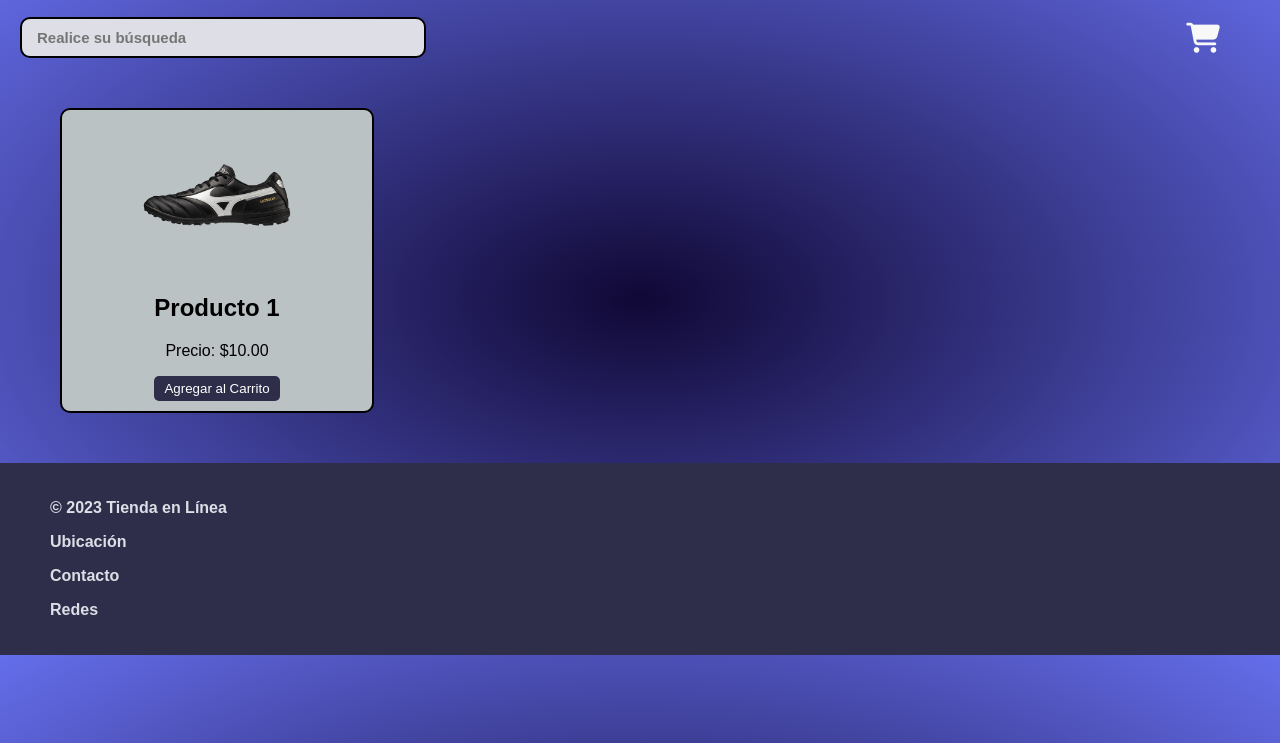
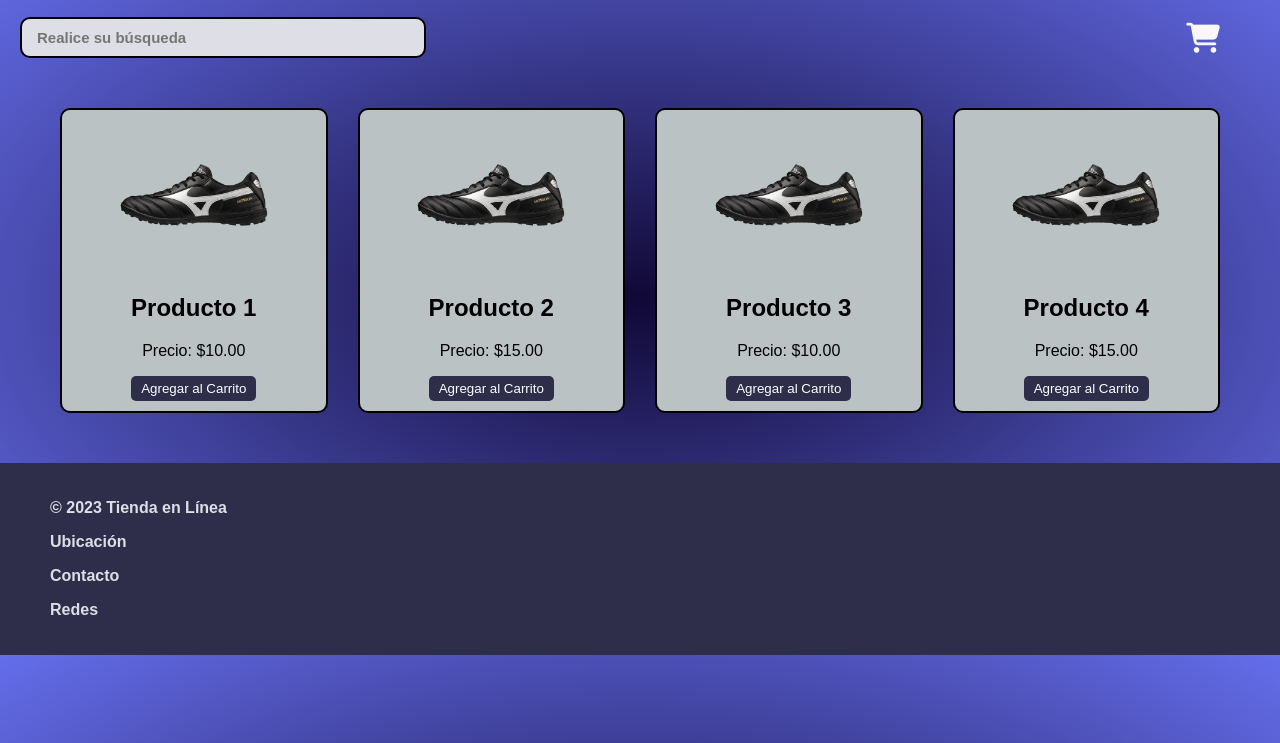
Before and after one commit to LuisECV0/red, a website: page index.html in a window 1280 px wide. Shown: the part 57-800 px from the top of the page. Drawn offline with Linux system fonts and the light colour scheme.

Commit message:
posible error de pag

```diff
--- a/index.html
+++ b/index.html
@@ -33,6 +33,24 @@
             <p>Precio: $10.00</p>
             <button class="add-to-cart">Agregar al Carrito</button>
         </div>
+        <div class="product">
+            <img src="./imgs/zapatos.png" alt="Producto 2">
+            <h2>Producto 2</h2>
+            <p>Precio: $15.00</p>
+            <button class="add-to-cart">Agregar al Carrito</button>
+        </div>
+        <div class="product">
+            <img src="./imgs/zapatos.png" alt="Producto 3">
+            <h2>Producto 3</h2>
+            <p>Precio: $10.00</p>
+            <button class="add-to-cart">Agregar al Carrito</button>
+        </div>
+        <div class="product">
+            <img src="./imgs/zapatos.png" alt="Producto 4">
+            <h2>Producto 4</h2>
+            <p>Precio: $15.00</p>
+            <button class="add-to-cart">Agregar al Carrito</button>
+        </div>
     </div>
     <footer class="footer">
         <p>&copy; 2023 Tienda en Línea</p>
```
Also changed, not shown: login.html (+3 -1 lines).
